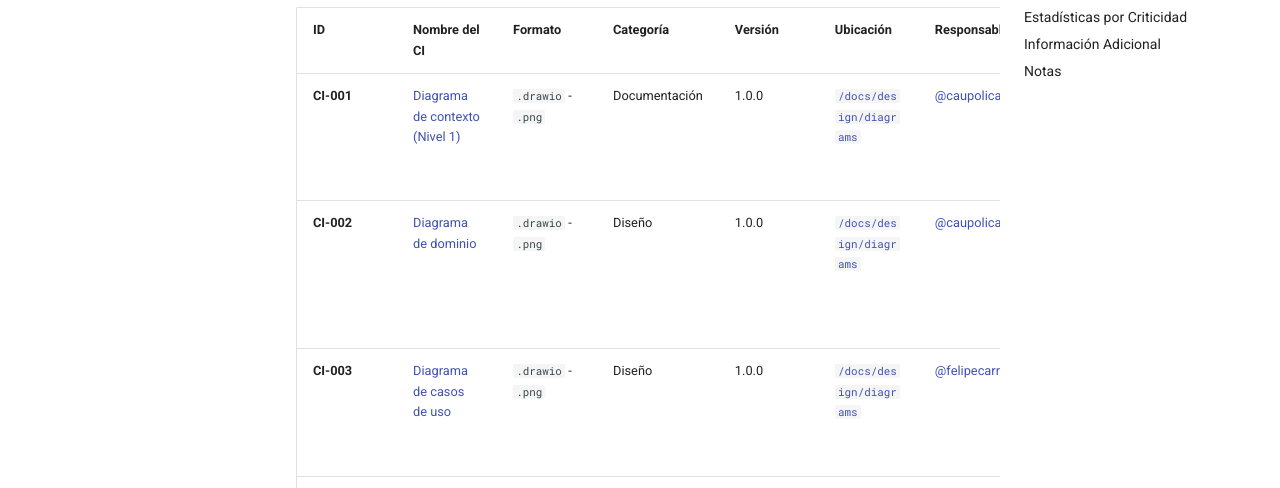
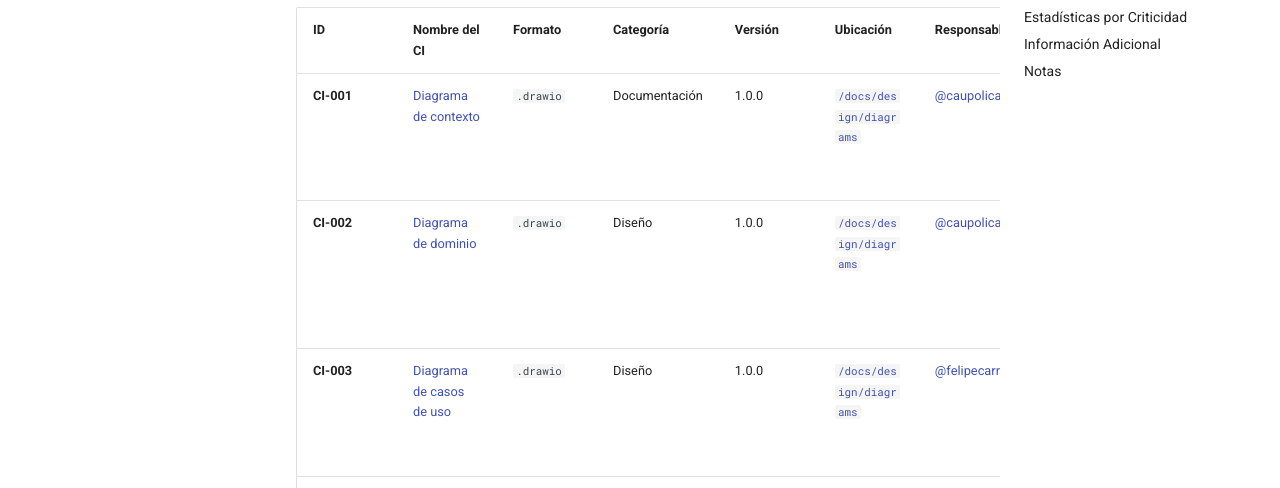
Before and after one commit to caupolicanre/software-engineering-gamify, an MkDocs documentation site: the page built from docs/CI_INVENTORY.md, in a window 1280 px wide and 900 px high, scrolled down 435 px. Shown: the part 172-660 px from the top of the window. Built offline with MkDocs 1.6.1 and Material for MkDocs 9.7.7, drawn with Linux system fonts in a browser that asks for light colours; comment, search, counter and statistics services are not loaded.

Commit message:
docs: update CI inventory to reflect correct diagram formats and links

```diff
--- a/docs/CI_INVENTORY.md
+++ b/docs/CI_INVENTORY.md
@@ -14,9 +14,9 @@ Este módulo centraliza el **inventario de activos (Configuration Items, CIs)**
 
 | ID | Nombre del CI | Formato | Categoría | Versión | Ubicación | Responsable | Criticidad | Justificación | Última Modificación |
 |------|---------|---------|-----------|---------|-----------|-------------|------------|---------------|---------------------|
-| **CI-001** | [Diagrama de contexto (Nivel 1)](./design/diagrams/images/diagrama_contexto_lv1.png) | `.drawio` - `.png` | Documentación | 1.0.0 | [`/docs/design/diagrams`](./design/diagrams/) | [@caupolicanre](https://github.com/caupolicanre) | **Alta** | Representa el sistema y sus interacciones con actores externos. | 2025-08-28 |
-| **CI-002** | [Diagrama de dominio](./design/diagrams/images/diagrama_dominio.png) | `.drawio` - `.png` | Diseño | 1.0.0 | [`/docs/design/diagrams`](./design/diagrams/) | [@caupolicanre](https://github.com/caupolicanre) | **Alta** | Representa gráficamente la interacción entre actores y funcionalidades del sistema. | 2025-08-28 |
-| **CI-003** | [Diagrama de casos de uso](./design/diagrams/images/diagrama_casos_uso.png) | `.drawio` - `.png` | Diseño | 1.0.0 | [`/docs/design/diagrams`](./design/diagrams/) | [@felipecarrozzo](https://github.com/felipecarrozzo) | **Media** | Describe las entidades principales del negocio y sus relaciones. | 2025-08-28 |
+| **CI-001** | [Diagrama de contexto](./design/diagrams/diagrama_contexto.drawio) | `.drawio` | Documentación | 1.0.0 | [`/docs/design/diagrams`](./design/diagrams/) | [@caupolicanre](https://github.com/caupolicanre) | **Alta** | Representa el sistema y sus interacciones con actores externos. | 2025-08-28 |
+| **CI-002** | [Diagrama de dominio](./design/diagrams/diagrama_dominio.drawio) | `.drawio` | Diseño | 1.0.0 | [`/docs/design/diagrams`](./design/diagrams/) | [@caupolicanre](https://github.com/caupolicanre) | **Alta** | Representa gráficamente la interacción entre actores y funcionalidades del sistema. | 2025-08-28 |
+| **CI-003** | [Diagrama de casos de uso](./design/diagrams/diagrama_casos_uso.drawio) | `.drawio` | Diseño | 1.0.0 | [`/docs/design/diagrams`](./design/diagrams/) | [@felipecarrozzo](https://github.com/felipecarrozzo) | **Media** | Describe las entidades principales del negocio y sus relaciones. | 2025-08-28 |
 | **CI-004** | [Casos de uso](./requirements/casos_uso.xlsx) | `.xlsx` | Documentación | 1.0.0 | [`/docs/requirements`](./requirements/) | [@felipecarrozzo](https://github.com/felipecarrozzo) | **Media** | Define el alcance funcional del sistema. | 2025-08-28 |
 | **CI-005** | [Atributos de calidad](./requirements/atributos_calidad.xlsx) | `.xlsx` | Documentación | 1.0.0 | [`/docs/requirements`](./requirements/) | [@felipecarrozzo](https://github.com/felipecarrozzo) | **Alta** | Documento de soporte al diseño y validación de la arquitectura. | 2025-08-28 |
 | **CI-006** | Documento de desarrollo de contenidos | `.docx` | Documentación | 1.0.0 | - | [@caupolicanre](https://github.com/caupolicanre) | **Baja** | Permite rastrear recursos auxiliares del proyecto. | 2025-08-28 |
```
